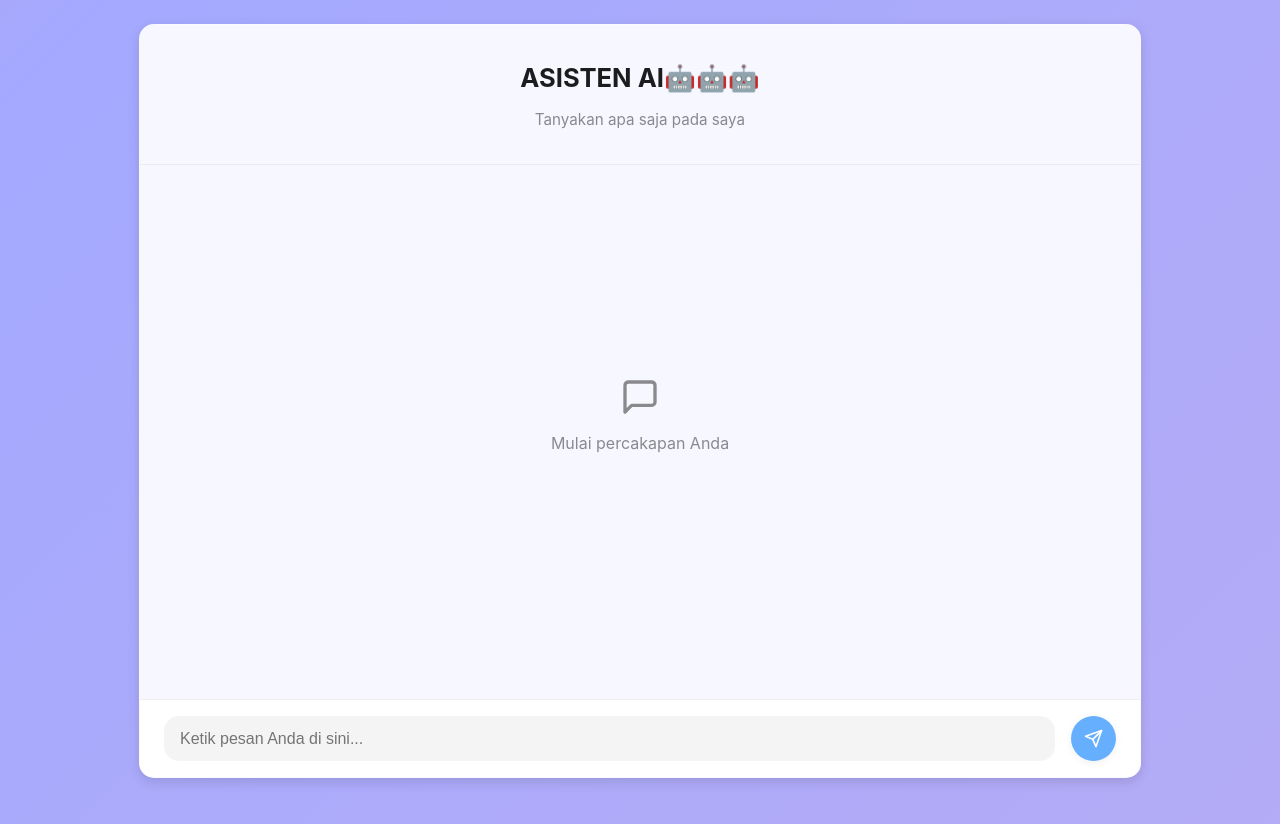
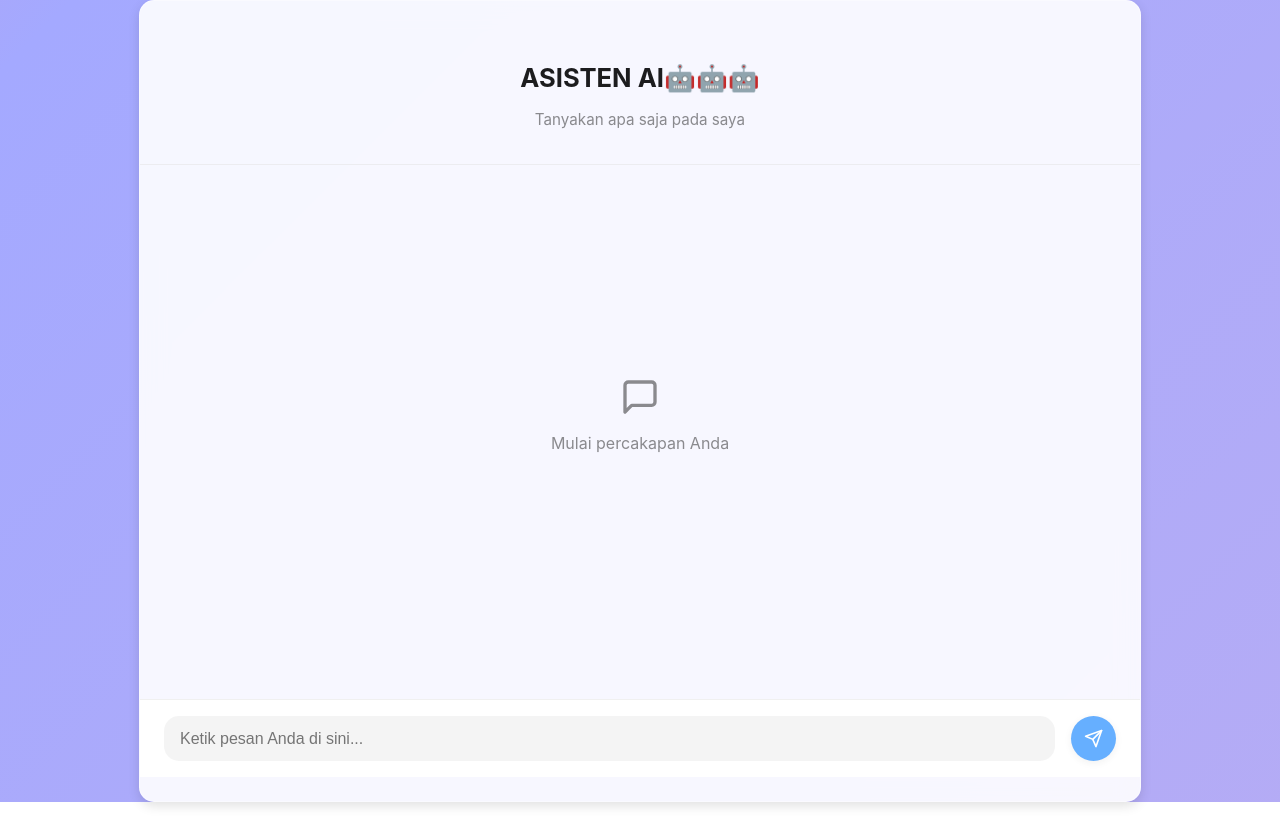
Before and after one commit to Naufalsninja/chat_bot, a React (Create React App) app: page / in a window 1280 px wide. After the commit the page ends 802 px from the top, so only its background shows below. Built offline with nearby package versions, Linux system fonts and the light colour scheme.

Commit message:
Update Chatbot.css

```diff
--- a/src/Chatbot.css
+++ b/src/Chatbot.css
@@ -47,8 +47,11 @@ body {
   width: 100%;
   max-width: 1000px;
 
-  height: calc(100vh - 6vh);
-  margin: 3vh auto;
+  padding-top: 3vh;
+  padding-bottom: 3vh;
+  margin: 0 auto;
+
+  height: calc(100vh - 6vh); /* tinggi total tetap pas */
 
   display: flex;
   flex-direction: column;
```
